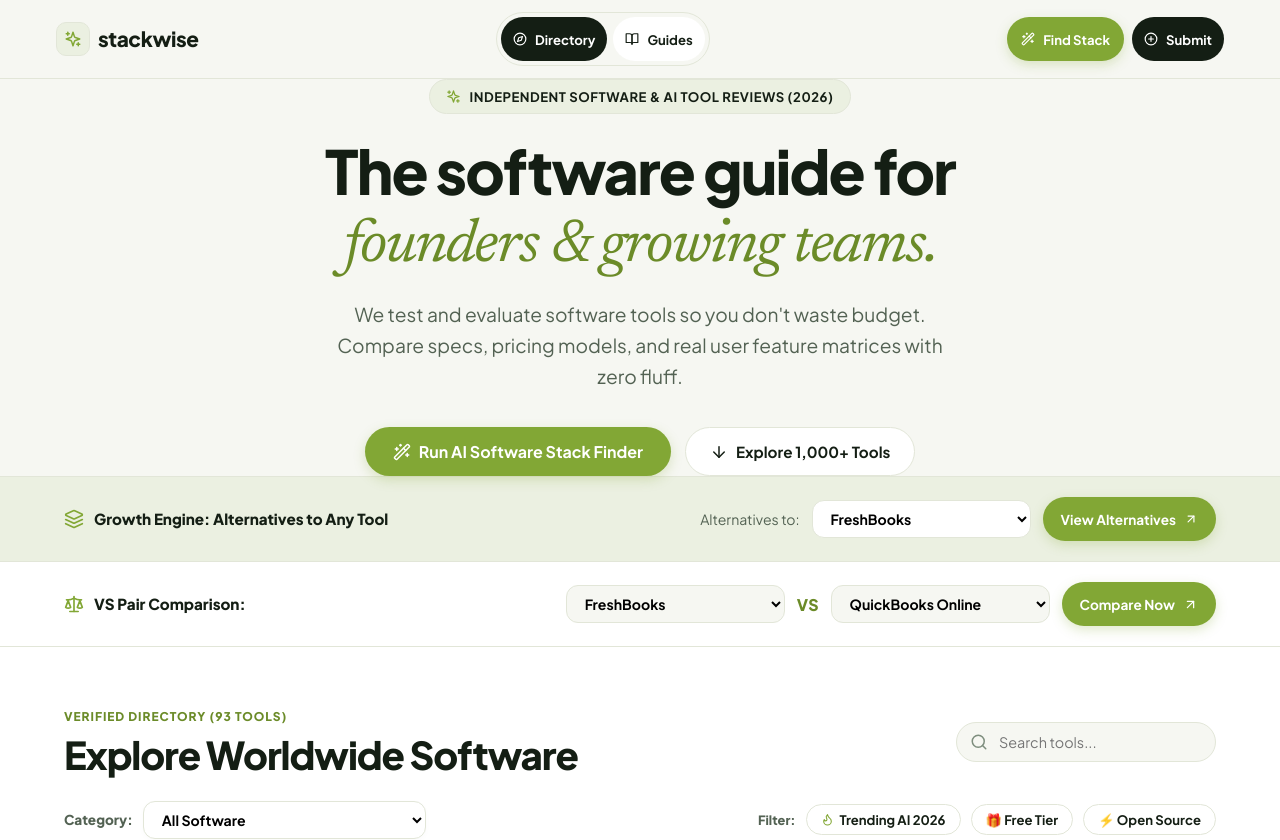
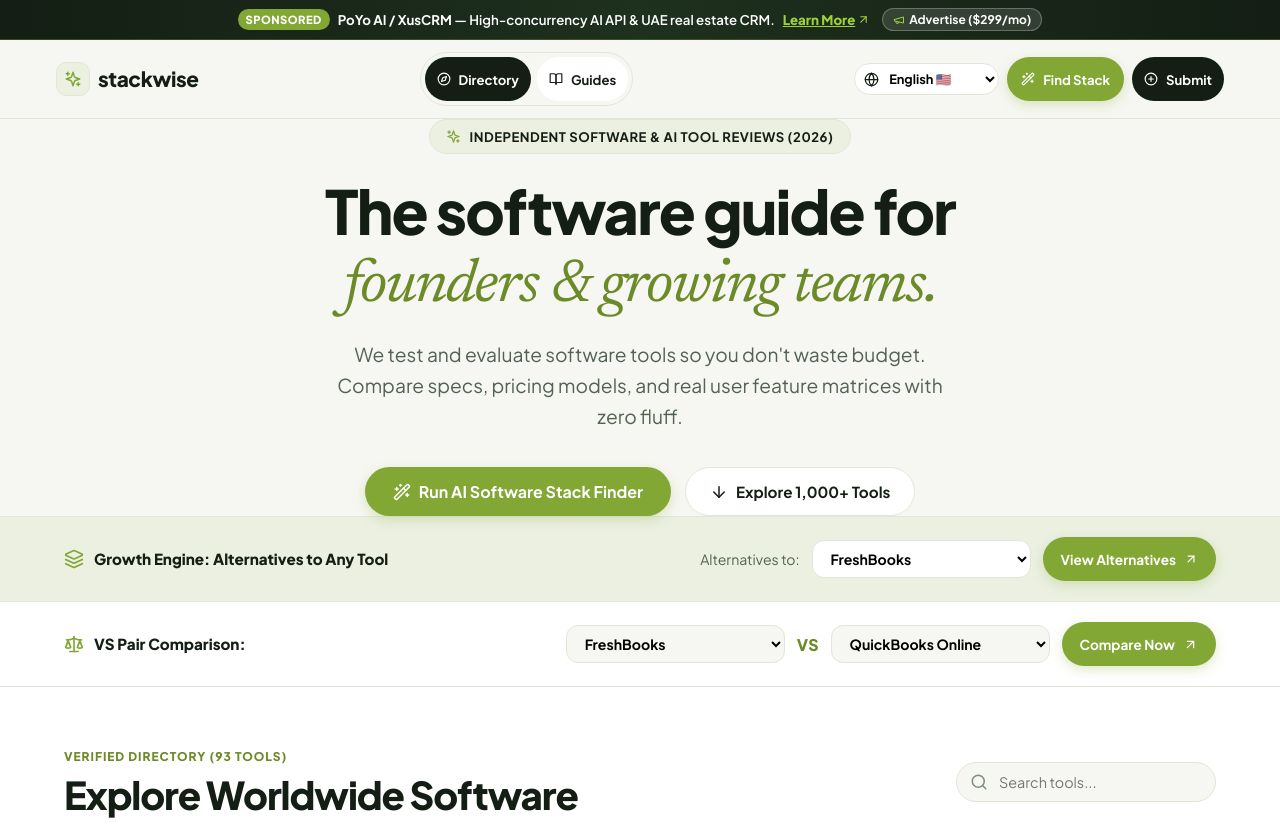
Before and after one commit to TavdoApp/stackwisefinds-, a React (Vite) app: page / in a window 1280 px wide. Shown: the top 840 px of the page. Built offline with nearby package versions, Linux system fonts and the light colour scheme.

Commit message:
feat_top_sponsored_banner_and_multi_language_selector

```diff
--- a/src/App.jsx
+++ b/src/App.jsx
@@ -4,6 +4,7 @@
 import ToolCard from './components/ToolCard';
 import CategoryNav from './components/CategoryNav';
 import Footer from './components/Footer';
+import SponsoredBanner from './components/SponsoredBanner';
 
 import { saasTools, saasCategories } from './data/saasData.jsx';
 import { highIntentArticles } from './data/articlesData';
@@ -55,6 +56,7 @@
 
 export default function App() {
   const [currentView, setCurrentView] = useState('directory');
+  const [currentLang, setCurrentLang] = useState('en');
   const [selectedArticle, setSelectedArticle] = useState(null);
   const [selectedVersus, setSelectedVersus] = useState({ toolAId: 'freshbooks', toolBId: 'quickbooks' });
   const [selectedAlternativeToolId, setSelectedAlternativeToolId] = useState('freshbooks');
@@ -201,6 +203,9 @@
       {/* Global Schema.org Ingestion */}
       {injectGlobalOrganizationSchema()}
 
+      {/* Toolify & BetaList Feature: Top Sponsored Banner */}
+      <SponsoredBanner onOpenVendorModal={() => setShowVendorModal(true)} />
+
       {/* Navigation Header */}
       <Navbar
         currentView={currentView}
@@ -213,6 +218,11 @@
         onOpenCompareModal={() => setShowCompareModal(true)}
         onOpenVendorModal={() => setShowVendorModal(true)}
         onOpenWizardModal={() => setShowWizardModal(true)}
+        currentLang={currentLang}
+        onChangeLang={(langCode) => {
+          setCurrentLang(langCode);
+          document.documentElement.lang = langCode;
+        }}
       />
 
       <ErrorBoundary>
--- a/src/components/Navbar.jsx
+++ b/src/components/Navbar.jsx
@@ -1,7 +1,29 @@
 import React from 'react';
-import { Sparkles, Scale, PlusCircle, Compass, BookOpen, Wand2 } from 'lucide-react';
+import { Sparkles, Scale, PlusCircle, Compass, BookOpen, Wand2, Globe } from 'lucide-react';
 
-export default function Navbar({ currentView, setCurrentView, compareCount, onOpenCompareModal, onOpenVendorModal, onOpenWizardModal }) {
+export default function Navbar({
+  currentView,
+  setCurrentView,
+  compareCount,
+  onOpenCompareModal,
+  onOpenVendorModal,
+  onOpenWizardModal,
+  currentLang,
+  onChangeLang
+}) {
+  const languages = [
+    { code: 'en', label: 'English 🇺🇸' },
+    { code: 'ar', label: 'العربية 🇦🇪' },
+    { code: 'zh', label: '简体中文 🇨🇳' },
+    { code: 'es', label: 'Español 🇪🇸' },
+    { code: 'de', label: 'Deutsch 🇩🇪' },
+    { code: 'fr', label: 'Français 🇫🇷' },
+    { code: 'ja', label: '日本語 🇯🇵' },
+    { code: 'ko', label: '한국어 🇰🇷' },
+    { code: 'pt', label: 'Português 🇧🇷' },
+    { code: 'vi', label: 'Tiếng Việt 🇻🇳' }
+  ];
+
   return (
     <header className="navbar-sticky" style={{
       position: 'sticky',
@@ -72,6 +94,30 @@
 
         {/* Right Actions */}
         <div style={{ display: 'flex', alignItems: 'center', gap: '8px', flexShrink: 0 }}>
+          {/* Multi-Language Dropdown (Toolify Feature) */}
+          <div style={{ position: 'relative', display: 'inline-flex', alignItems: 'center' }}>
+            <Globe size={15} color="var(--text-dark)" style={{ position: 'absolute', left: '10px', pointerEvents: 'none', zIndex: 1 }} />
+            <select
+              value={currentLang || 'en'}
+              onChange={(e) => onChangeLang && onChangeLang(e.target.value)}
+              aria-label="Select Language"
+              style={{
+                padding: '6px 10px 6px 30px',
+                borderRadius: '9999px',
+                border: '1px solid var(--border-color)',
+                background: '#FFFFFF',
+                fontSize: '0.8rem',
+                fontWeight: '700',
+                outline: 'none',
+                cursor: 'pointer'
+              }}
+            >
+              {languages.map(lang => (
+                <option key={lang.code} value={lang.code}>{lang.label}</option>
+              ))}
+            </select>
+          </div>
+
           {/* AI Stack Wizard Quiz Button */}
           <button
             onClick={onOpenWizardModal}
--- /dev/null
+++ b/src/components/SponsoredBanner.jsx
@@ -0,0 +1,72 @@
+import React from 'react';
+import { ArrowUpRight, Megaphone } from 'lucide-react';
+
+export default function SponsoredBanner({ onOpenVendorModal }) {
+  return (
+    <div style={{
+      background: 'linear-gradient(90deg, #141E14 0%, #1E301E 50%, #141E14 100%)',
+      color: '#FFFFFF',
+      padding: '8px 16px',
+      fontSize: '0.83rem',
+      fontWeight: '600',
+      textAlign: 'center',
+      borderBottom: '1px solid rgba(130, 167, 53, 0.3)',
+      position: 'relative',
+      zIndex: 101,
+      display: 'flex',
+      alignItems: 'center',
+      justifyContent: 'center',
+      gap: '12px',
+      flexWrap: 'wrap'
+    }}>
+      <div style={{ display: 'inline-flex', alignItems: 'center', gap: '8px' }}>
+        <span style={{
+          background: '#82A735',
+          color: '#FFFFFF',
+          padding: '2px 8px',
+          borderRadius: '9999px',
+          fontSize: '0.7rem',
+          fontWeight: '800',
+          letterSpacing: '0.04em',
+          textTransform: 'uppercase'
+        }}>
+          Sponsored
+        </span>
+        <span>
+          <strong>PoYo AI / XusCRM</strong> — High-concurrency AI API & UAE real estate CRM.
+        </span>
+        <a
+          href="https://xuscrm.com"
+          target="_blank"
+          rel="noopener noreferrer"
+          style={{ color: '#A0D238', fontWeight: '800', display: 'inline-flex', alignItems: 'center', gap: '2px', textDecoration: 'underline' }}
+        >
+          <span>Learn More</span>
+          <ArrowUpRight size={13} />
+        </a>
+      </div>
+
+      <button
+        onClick={onOpenVendorModal}
+        style={{
+          background: 'rgba(255, 255, 255, 0.12)',
+          border: '1px solid rgba(255, 255, 255, 0.25)',
+          color: '#FFFFFF',
+          padding: '3px 10px',
+          borderRadius: '9999px',
+          fontSize: '0.75rem',
+          fontWeight: '700',
+          cursor: 'pointer',
+          display: 'inline-flex',
+          alignItems: 'center',
+          gap: '4px',
+          transition: 'all 0.15s ease'
+        }}
+        title="Promote your SaaS product in the top bar"
+      >
+        <Megaphone size={12} color="#A0D238" />
+        <span>Advertise ($299/mo)</span>
+      </button>
+    </div>
+  );
+}
```
